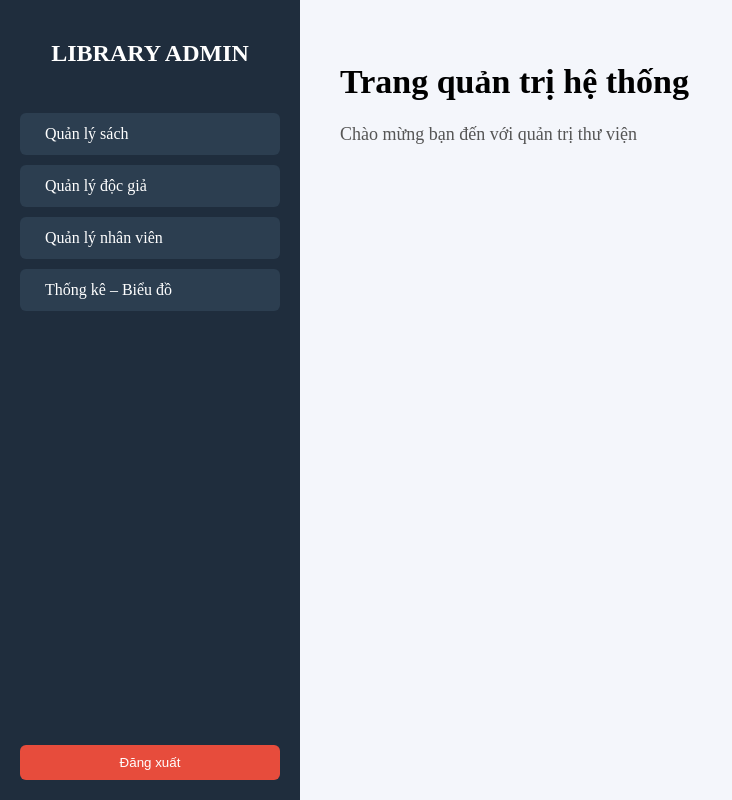
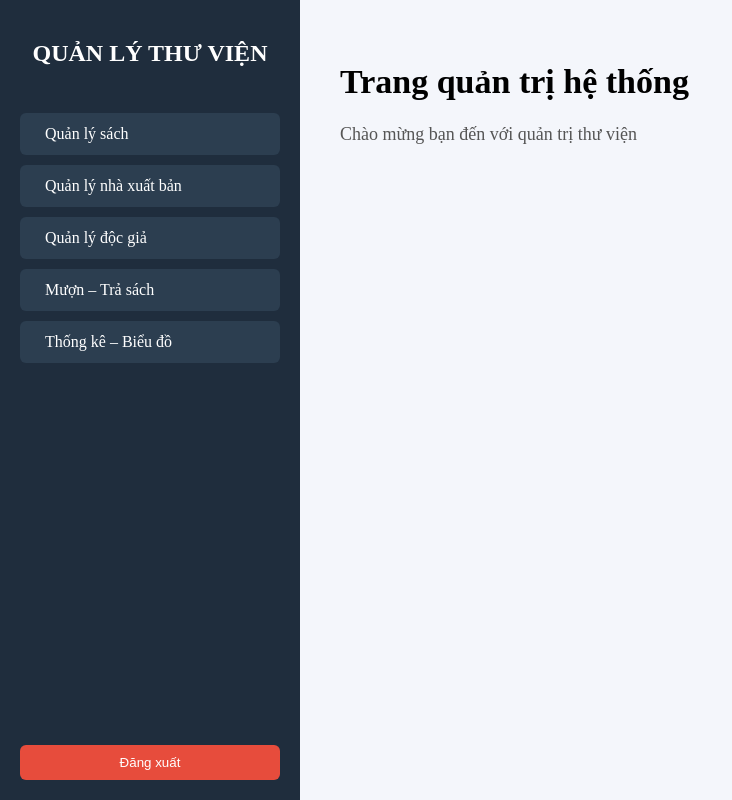
Before and after one commit to hoanle123564/quan_ly_thu_vien_fe, a Vue app: page /admin/dashboard in a window 1280 px wide. Shown: the whole page, without its empty margins (0-732 px from the left). Built offline with nearby package versions, Linux system fonts and the light colour scheme; sample sign-in values are in the browser's storage.

Commit message:
tao trang nhan vien

```diff
--- /dev/null
+++ b/src/components/NavbarAdmin.vue
@@ -0,0 +1,96 @@
+<template>
+  <aside class="sidebar">
+    <h2 class="logo">QUẢN LÝ THƯ VIỆN</h2>
+
+    <ul class="menu">
+      <li @click="$router.push('/admin/books')">
+        <i class="fas fa-book"></i> Quản lý sách
+      </li>
+      <li @click="$router.push('/admin/nxb')">
+        <i class="fas fa-book"></i> Quản lý nhà xuất bản
+      </li>
+      <li @click="$router.push('/admin/readers')">
+        <i class="fas fa-users"></i> Quản lý độc giả
+      </li>
+
+      <li @click="$router.push('/admin/muon-tra')">
+        <i class="fas fa-exchange-alt"></i> Mượn – Trả sách
+      </li>
+
+      <li @click="$router.push('/admin/statistic')">
+        <i class="fas fa-chart-line"></i> Thống kê – Biểu đồ
+      </li>
+    </ul>
+
+    <button class="logout-btn" @click="logout">
+      <i class="fas fa-sign-out-alt"></i> Đăng xuất
+    </button>
+  </aside>
+</template>
+
+<script>
+import store from "../store";
+
+export default {
+  methods: {
+    logout() {
+      store.logout();
+      this.$router.push("/admin/login");
+    },
+  },
+};
+</script>
+
+<style scoped>
+.sidebar {
+  width: 260px;
+  background: #1f2d3d;
+  color: white;
+  padding: 20px;
+  display: flex;
+  flex-direction: column;
+  /* min-height: 100vh; */
+}
+
+.logo {
+  text-align: center;
+  margin-bottom: 30px;
+}
+
+.menu {
+  list-style: none;
+  padding: 0;
+  flex: 1;
+}
+
+.menu li {
+  padding: 12px 15px;
+  margin-bottom: 10px;
+  background: #2c3e50;
+  border-radius: 6px;
+  cursor: pointer;
+  transition: 0.2s;
+}
+
+.menu li i {
+  margin-right: 10px;
+}
+
+.menu li:hover {
+  background: #3d566e;
+}
+
+.logout-btn {
+  background: #e74c3c;
+  color: white;
+  padding: 10px;
+  border-radius: 6px;
+  border: none;
+  cursor: pointer;
+  transition: 0.2s;
+}
+
+.logout-btn:hover {
+  background: #c0392b;
+}
+</style>
--- a/src/views/Admin/HomeAdmin.vue
+++ b/src/views/Admin/HomeAdmin.vue
@@ -1,27 +1,6 @@
 <template>
   <div class="admin-container">
-    <aside class="sidebar">
-      <h2 class="logo">LIBRARY ADMIN</h2>
-
-      <ul class="menu">
-        <li @click="$router.push('/admin/books')">
-          <i class="fas fa-book"></i> Quản lý sách
-        </li>
-        <li @click="$router.push('/admin/readers')">
-          <i class="fas fa-users"></i> Quản lý độc giả
-        </li>
-        <li @click="$router.push('/admin/staff')">
-          <i class="fas fa-user-tie"></i> Quản lý nhân viên
-        </li>
-        <li @click="$router.push('/admin/statistic')">
-          <i class="fas fa-chart-line"></i> Thống kê – Biểu đồ
-        </li>
-      </ul>
-
-      <button class="logout-btn" @click="logout">
-        <i class="fas fa-sign-out-alt"></i> Đăng xuất
-      </button>
-    </aside>
+    <SidebarAdmin />
 
     <main class="content">
       <h1 class="title">Trang quản trị hệ thống</h1>
@@ -31,15 +10,10 @@
 </template>
 
 <script>
-import store from "../../store";
+import SidebarAdmin from "../../components/NavbarAdmin.vue";
 
 export default {
-  methods: {
-    logout() {
-      store.logout();
-      this.$router.push("/admin/login");
-    },
-  },
+  components: { SidebarAdmin },
 };
 </script>
 
@@ -48,57 +22,8 @@ export default {
   display: flex;
   height: 100vh;
   background: #f4f6fb;
-}
-
-.sidebar {
-  width: 260px;
-  background: #1f2d3d;
-  color: white;
-  padding: 20px;
-  display: flex;
-  flex-direction: column;
-}
-
-.logo {
-  text-align: center;
-  margin-bottom: 30px;
-}
-
-.menu {
-  list-style: none;
-  padding: 0;
-  flex: 1;
-}
-
-.menu li {
-  padding: 12px 15px;
-  margin-bottom: 10px;
-  background: #2c3e50;
-  border-radius: 6px;
-  cursor: pointer;
-  transition: 0.2s;
-}
-
-.menu li i {
-  margin-right: 10px;
-}
-
-.menu li:hover {
-  background: #3d566e;
-}
-
-.logout-btn {
-  background: #e74c3c;
-  color: white;
-  padding: 10px;
-  border-radius: 6px;
-  border: none;
-  cursor: pointer;
-  transition: 0.2s;
-}
-
-.logout-btn:hover {
-  background: #c0392b;
+  overflow-y: auto;
+  width: 100%;
 }
 
 .content {
```
